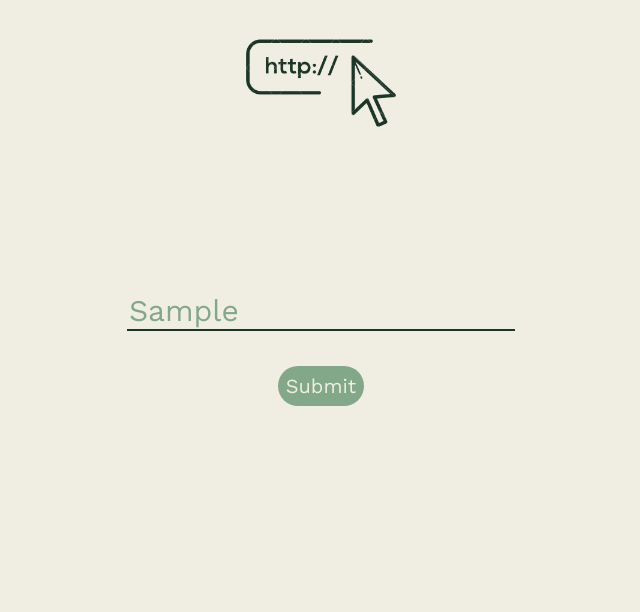
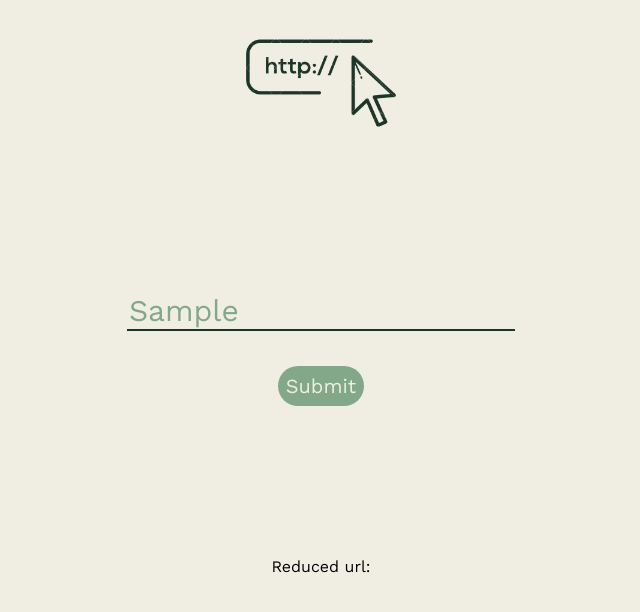
Before and after one commit to zlka/URL_Reducer_FrontEnd, a React (Create React App) app: page / in a window 1280 px wide. Both pictures are taken after typing "Sample" into the empty fields and a click on the input 640 px from the left and 386 px from the top of the page. Shown: the top 612 px of the page, without its empty margins (319-959 px from the left). Built offline with nearby package versions, Linux system fonts and the light colour scheme; no server answers.

Commit message:
add visibility for homepage

```diff
--- a/src/components/Search/index.js
+++ b/src/components/Search/index.js
@@ -33,6 +33,7 @@ const Search = () => {
                 <input type="submit" name="search" id='submit' placeholder="Reduce URL" />
             </form>
             <div hidden={hidden}>
+                <p>Reduced url:</p>
                 <a href={data}>{data}</a>
             </div>
         </div>
```
